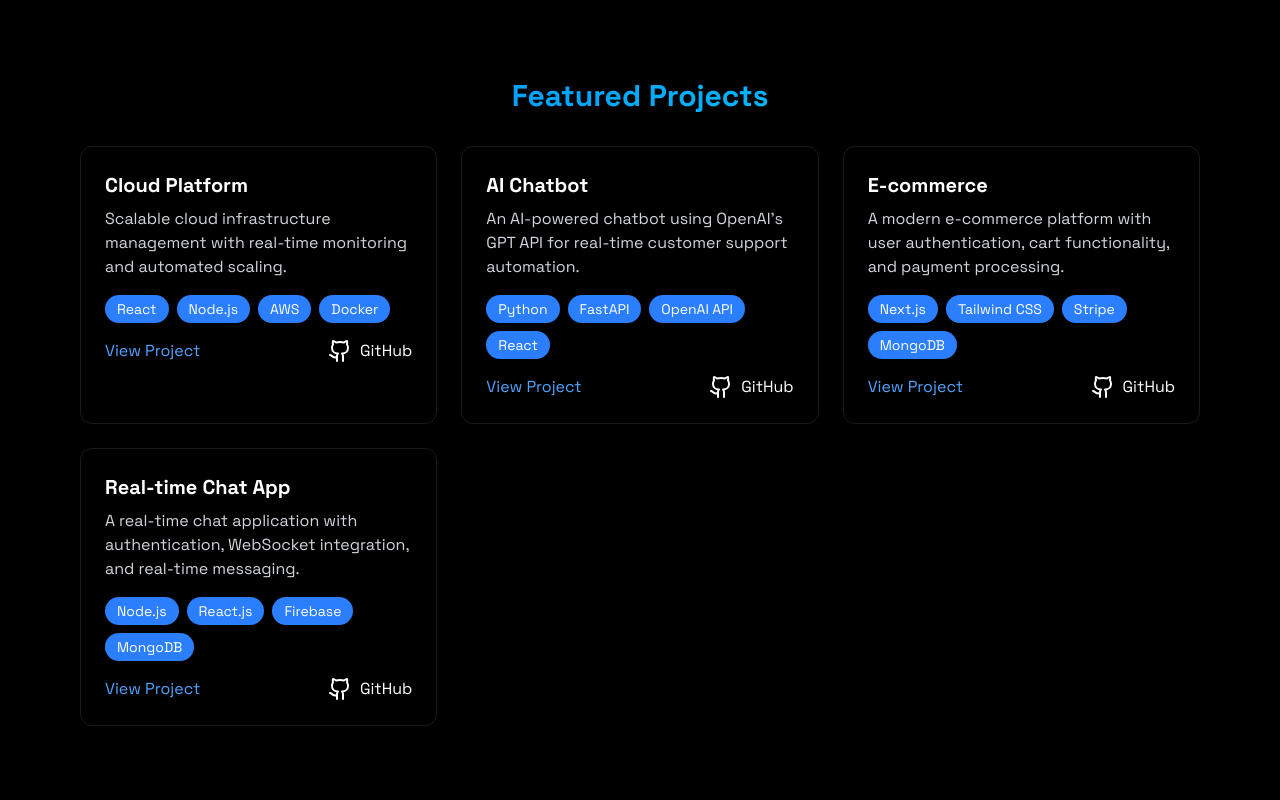
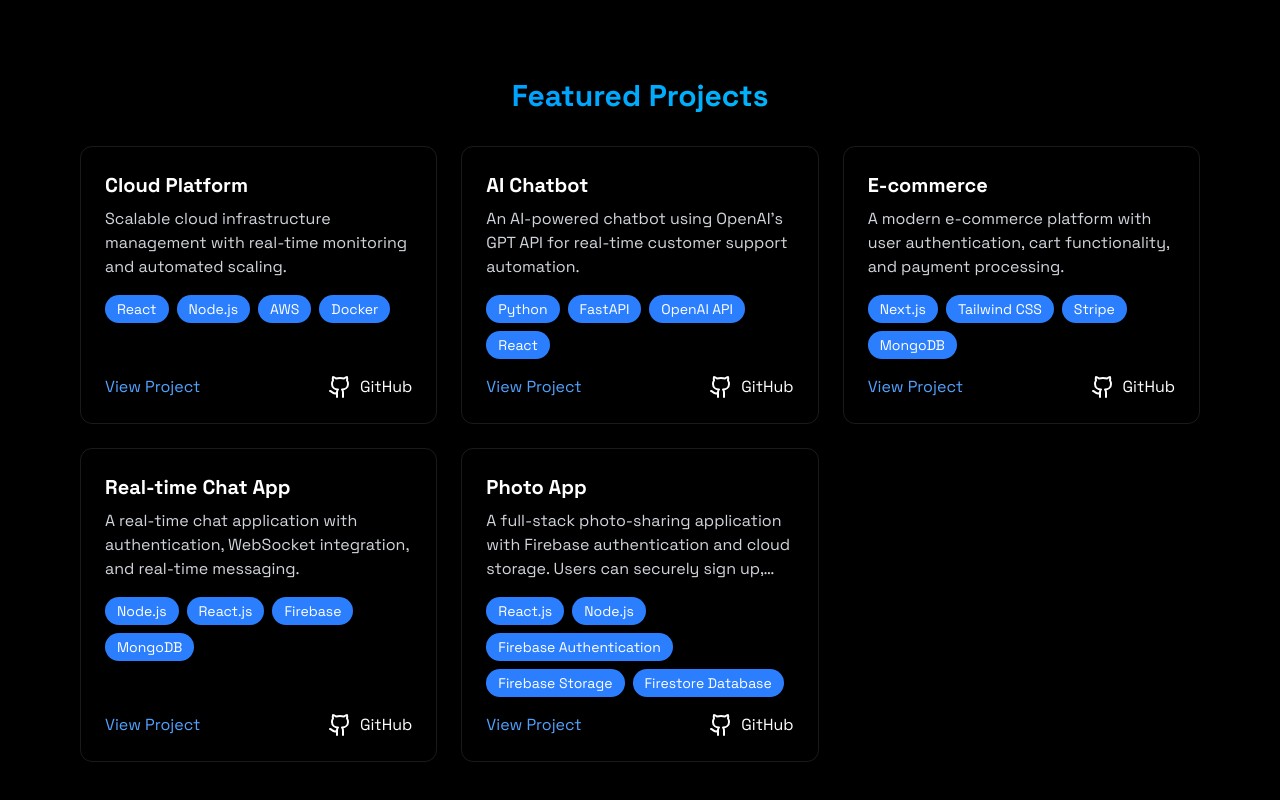
Before and after one commit to nguyennb12/Portfolio, a React (Vite) app: page / in a window 1280 px wide. Shown: the part 1602-2402 px from the top of the page. Built offline with nearby package versions, Linux system fonts and the light colour scheme.

Commit message:
Fixed project cards to have a fixed size

```diff
--- a/src/compnents/sections/Project.jsx
+++ b/src/compnents/sections/Project.jsx
@@ -18,7 +18,6 @@
             githubLink: "https://github.com/nguyennb12/AI-Chatbot",
             projectLink: "#" // Replace with actual project link if available
         },
-
         {
             id: 3,
             title: "E-commerce",
@@ -34,6 +33,14 @@
             technologies: ["Node.js", "React.js", "Firebase", "MongoDB"],
             githubLink: "https://github.com/nguyennb12/Real-chat",
             projectLink: "#" // Replace with actual project link if available
+        },
+        {
+            id: 5,
+            title: "Photo App",
+            description: "A full-stack photo-sharing application with Firebase authentication and cloud storage. Users can securely sign up, upload, view, and manage their photos in the cloud. The app offers a seamless and responsive UI built with React, ensuring a smooth user experience.",
+            technologies: ["React.js", "Node.js", "Firebase Authentication", "Firebase Storage", "Firestore Database"],
+            githubLink: "https://github.com/nguyennb12/PhotoApp",
+            projectLink: "#" // Replace with actual project link if available
         }
     ];
 
@@ -44,13 +51,17 @@
                     Featured Projects
                 </h2>
 
-                <div className="grid grid-cols-1 md:grid-cols-2 lg:grid-cols-3 gap-6">
+                <div className="grid grid-cols-1 md:grid-cols-2 lg:grid-cols-3 gap-6 items-stretch">
                     {projects.map((project) => (
-                        <div key={project.id} className="glass rounded-xl p-6 border border-white/10 hover:-translate-y-1 transition-all">
-
+                        <div
+                            key={project.id}
+                            className="glass rounded-xl p-6 border border-white/10 hover:-translate-y-1 transition-all flex flex-col h-full"
+                        >
                             {/* Project Title & Description */}
                             <h3 className="text-xl font-bold mb-2 text-white">{project.title}</h3>
-                            <p className="text-gray-300 mb-4">{project.description}</p>
+                            <p className="text-gray-300 mb-4 line-clamp-3">
+                                {project.description}
+                            </p>
 
                             {/* Tech Stack */}
                             <div className="flex flex-wrap gap-2 mb-4">
@@ -66,7 +77,7 @@
                             </div>
 
                             {/* Links */}
-                            <div className="flex justify-between items-center">
+                            <div className="flex justify-between items-center mt-auto">
                                 <a
                                     href={project.projectLink}
                                     className="text-blue-400 hover:text-blue-300 transition-colors"
```
